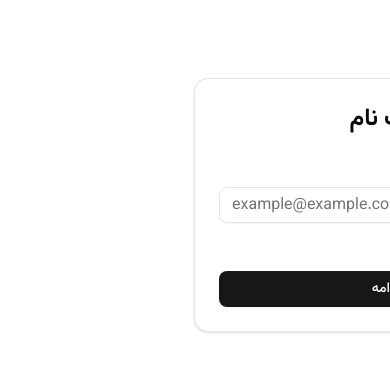
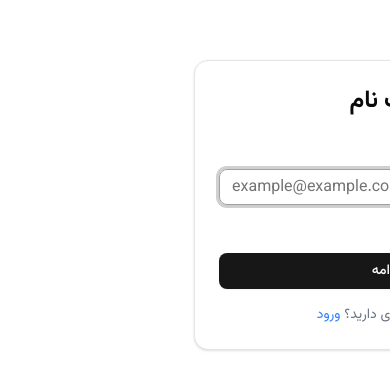
Before and after one commit to amirho1/coworking-space, a Next.js app: page /register in a window 390 px wide. Shown: the part 217-606 px from the top of the page. Built offline with nearby package versions, Linux system fonts and the light colour scheme; no server answers.

Commit message:
feat(register): update EmailPhone component with improved layout, focus handling, and link to login page

```diff
--- a/src/components/register/EmailPhone.tsx
+++ b/src/components/register/EmailPhone.tsx
@@ -1,5 +1,5 @@
 "use client";
-import { validateEmail, validatePhone } from "@/lib/utils";
+import { routes, validateEmail, validatePhone } from "@/lib/utils";
 import { Button } from "../ui/button";
 import { Card, CardContent, CardHeader, CardTitle } from "../ui/card";
 import { Input } from "../ui/input";
@@ -7,9 +7,10 @@ import { Form, FormControl, FormField, FormItem, FormLabel, FormMessage } from "
 import { zodResolver } from "@hookform/resolvers/zod";
 import { useForm } from "react-hook-form";
 import { z } from "zod";
-import { startTransition, useActionState, useEffect } from "react";
+import { startTransition, useActionState, useEffect, useRef } from "react";
 import { otp } from "@/app/login/actions";
 import { toast } from "sonner";
+import Link from "next/link";
 
 const schema = z.object({
   emailOrPhone: z
@@ -34,6 +35,7 @@ export default function EmailPhone({
     success: false,
     datetime: undefined,
   });
+  const ref = useRef<HTMLInputElement>(null);
   const form = useForm<z.infer<typeof schema>>({
     resolver: zodResolver(schema),
     defaultValues: {
@@ -61,7 +63,14 @@ export default function EmailPhone({
     }
   }, [success, error]);
 
+  useEffect(() => {
+    if (ref.current) {
+      ref.current.focus();
+    }
+  }, []);
+
   return (
+    <div className="h-screen flex items-center justify-center p-0 sm:h-fit sm:block ">
       <Card className="min-w-sm">
         <CardHeader>
           <CardTitle className="text-center">
@@ -83,6 +92,10 @@ export default function EmailPhone({
                         placeholder="example@example.com  /  09034532987"
                         dir="ltr"
                         {...field}
+                        ref={e => {
+                          field.ref(e);
+                          if (ref) ref.current = e;
+                        }}
                       />
                     </FormControl>
                     <FormMessage />
@@ -94,7 +107,14 @@ export default function EmailPhone({
               </Button>
             </form>
           </Form>
+          <p className="text-center text-sm text-gray-500 mt-4">
+            حساب کاربری دارید؟{" "}
+            <Link href={routes.login} className="text-blue-500">
+              ورود
+            </Link>
+          </p>
         </CardContent>
       </Card>
+    </div>
   );
 }
--- a/src/lib/utils.ts
+++ b/src/lib/utils.ts
@@ -13,11 +13,13 @@ export const routes = {
   settings: "/settings",
   profile: "/dashboard/profile",
   invoices: "/dashboard/invoices",
+  forgotPassword: "/auth/forgot-password",
 };
 
 export const frontRoutes = {
   otpConfirm: "/api/otp-confirm",
   register: "/api/register",
+  login: "/api/login",
 };
 
 export function validateEmail(email: string) {
```
Lines whose indentation alone changed are shown as unchanged.
